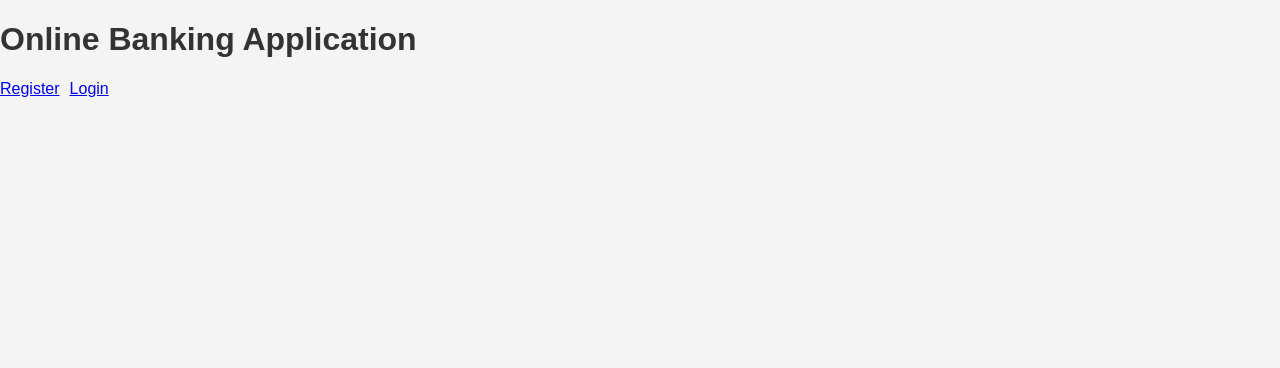
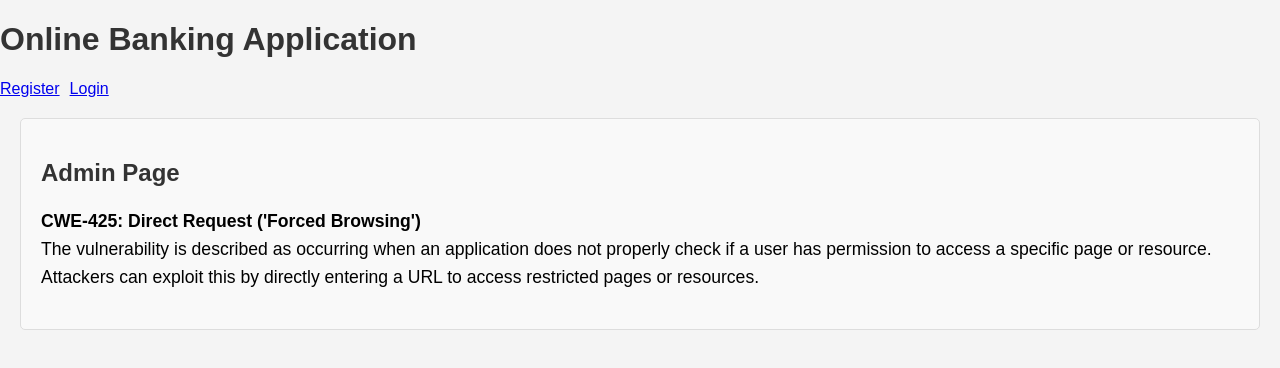
Before and after one commit to VIIWhite/BankApp, a React (Create React App) app in the folder frontend/: page /admin in a window 1280 px wide. Shown: the top 368 px of the page. Built offline with nearby package versions, Linux system fonts and the light colour scheme.

Commit message:
Inject Vulnerability

```diff
--- a/frontend/src/App.js
+++ b/frontend/src/App.js
@@ -2,8 +2,8 @@ import React from 'react';
 import { BrowserRouter as Router, Routes, Route, Link } from 'react-router-dom';
 import Register from './components/Register';
 import Login from './components/Login';
-import AccountPage from './components/AccountPage'; // Contains Deposit, Withdraw, Balance
-import ProtectedRoute from './components/ProtectedRoute'; // Import the ProtectedRoute component
+import AccountPage from './components/AccountPage';
+import AdminPage from './components/AdminPage'; // Import AdminPage component
 import { AuthProvider } from './components/AuthContext';
 import './App.css';
 
@@ -17,16 +17,14 @@ function App() {
                         <ul>
                             <li><Link to="/register">Register</Link></li>
                             <li><Link to="/login">Login</Link></li>
+
                         </ul>
                     </nav>
                     <Routes>
                         <Route path="/register" element={<Register />} />
                         <Route path="/login" element={<Login />} />
-                        <Route path="/account" element={
-                            <ProtectedRoute>
-                                <AccountPage />
-                            </ProtectedRoute>
-                        } />
+                        <Route path="/account/:username" element={<AccountPage />} />
+                        <Route path="/admin" element={<AdminPage />} />
                     </Routes>
                 </div>
             </Router>
--- /dev/null
+++ b/frontend/src/components/AccountPage.css
@@ -0,0 +1,25 @@
+.header {
+    display: flex;
+    justify-content: space-between;
+    align-items: center;
+}
+
+.logout-btn {
+    padding: 10px 20px;
+    background-color: #f44336;
+    color: white;
+    border: none;
+    cursor: pointer;
+}
+
+.welcome-message {
+    margin: 20px 0;
+    font-size: 1.5em;
+    color: #19d5e7;
+    padding-left: 20px;
+}
+
+.account-actions {
+    display: flex;
+    justify-content: space-around;
+}
--- a/frontend/src/components/AccountPage.js
+++ b/frontend/src/components/AccountPage.js
@@ -4,10 +4,10 @@ import { AuthContext } from './AuthContext';
 import Balance from './Balance';
 import Deposit from './Deposit';
 import Withdraw from './Withdraw';
-import '../AccountPage.css'; // Import CSS for styling
+import './AccountPage.css'; // Import CSS for styling
 
 function AccountPage() {
-    const { logout } = useContext(AuthContext);
+    const { user, logout } = useContext(AuthContext);
     const navigate = useNavigate();
 
     const handleLogout = () => {
@@ -17,9 +17,8 @@ function AccountPage() {
 
     return (
         <div>
-            <div className="header">
-                <h2>Account Management</h2>
-                <button className="logout-btn" onClick={handleLogout}>Logout</button>
+            <div className="welcome-message">
+                <h3>Welcome, {user} !</h3>
             </div>
             <div className="account-actions">
                 <Balance />
--- /dev/null
+++ b/frontend/src/components/AdminPage.css
@@ -0,0 +1,16 @@
+.admin-container {
+    margin: 20px;
+    padding: 20px;
+    border: 1px solid #ddd;
+    border-radius: 5px;
+    background-color: #f9f9f9;
+}
+
+.admin-container h2 {
+    color: #333;
+}
+
+.admin-container p {
+    font-size: 1.1em;
+    line-height: 1.6;
+}
--- /dev/null
+++ b/frontend/src/components/AdminPage.js
@@ -0,0 +1,16 @@
+import React from 'react';
+import './AdminPage.css';
+
+function AdminPage() {
+    return (
+        <div className="admin-container">
+            <h2>Admin Page</h2>
+            <p>
+                <strong> CWE-425: Direct Request ('Forced Browsing')</strong><br />
+                The vulnerability is described as occurring when an application does not properly check if a user has permission to access a specific page or resource. Attackers can exploit this by directly entering a URL to access restricted pages or resources.
+            </p>
+        </div>
+    );
+}
+
+export default AdminPage;
--- a/frontend/src/components/AuthContext.js
+++ b/frontend/src/components/AuthContext.js
@@ -1,16 +1,28 @@
-import React, { createContext, useState } from 'react';
+import React, { createContext, useState, useContext } from 'react';
 
 export const AuthContext = createContext();
 
 export const AuthProvider = ({ children }) => {
     const [isAuthenticated, setIsAuthenticated] = useState(false);
+    const [user, setUser] = useState(null);
 
-    const login = () => setIsAuthenticated(true);
-    const logout = () => setIsAuthenticated(false);
+    const login = (username) => {
+        setIsAuthenticated(true);
+        setUser(username);
+    };
+
+    const logout = () => {
+        setIsAuthenticated(false);
+        setUser(null);
+    };
 
     return (
-        <AuthContext.Provider value={{ isAuthenticated, login, logout }}>
+        <AuthContext.Provider value={{ isAuthenticated, user, login, logout }}>
             {children}
         </AuthContext.Provider>
     );
 };
+
+export function useAuth() {
+    return useContext(AuthContext);
+}
--- a/frontend/src/components/Login.js
+++ b/frontend/src/components/Login.js
@@ -7,34 +7,33 @@ function Login() {
     const [username, setUsername] = useState('');
     const [password, setPassword] = useState('');
     const { login } = useContext(AuthContext);
-    const navigate = useNavigate(); // Use the useNavigate hook here
+    const navigate = useNavigate();
 
     const handleSubmit = async (event) => {
         event.preventDefault();
         const user = { username, password };
 
         try {
+            // Simulate an API call
             const response = await axios.post('http://localhost:8080/api/login', user, {
                 headers: {
                     'Content-Type': 'application/json'
                 }
             });
             localStorage.setItem('username', username);
-            login();
+            login(username); // Pass the username to the login function
 
-            navigate('/account'); // This line redirects the user
+            navigate(`/account/${username}`); // Redirect to account page with username
         } catch (error) {
             if (error.response) {
                 if (error.response.status === 404) {
-                    // Unauthorized - Invalid credentials
                     alert("Invalid username or password. Please try again.");
                 } else {
-                    // Other server-side errors
                     alert(`Login failed. Server responded with status code ${error.response.status}.`);
                 }
             }
         }
-    }
+    };
 
     return (
         <div>
```
Also changed, not shown: 2 other files (tests, documents, lock files or other folders).
